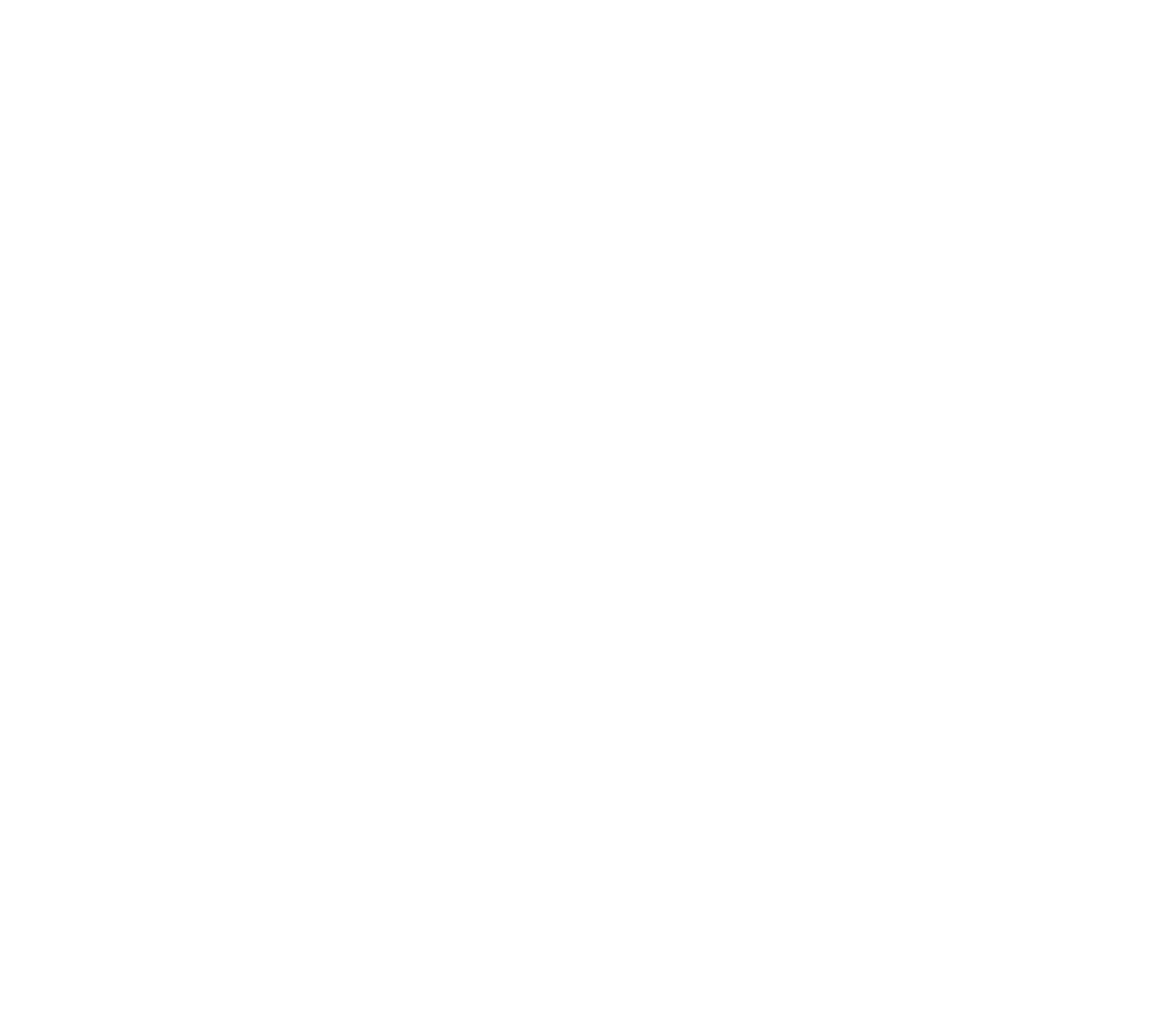
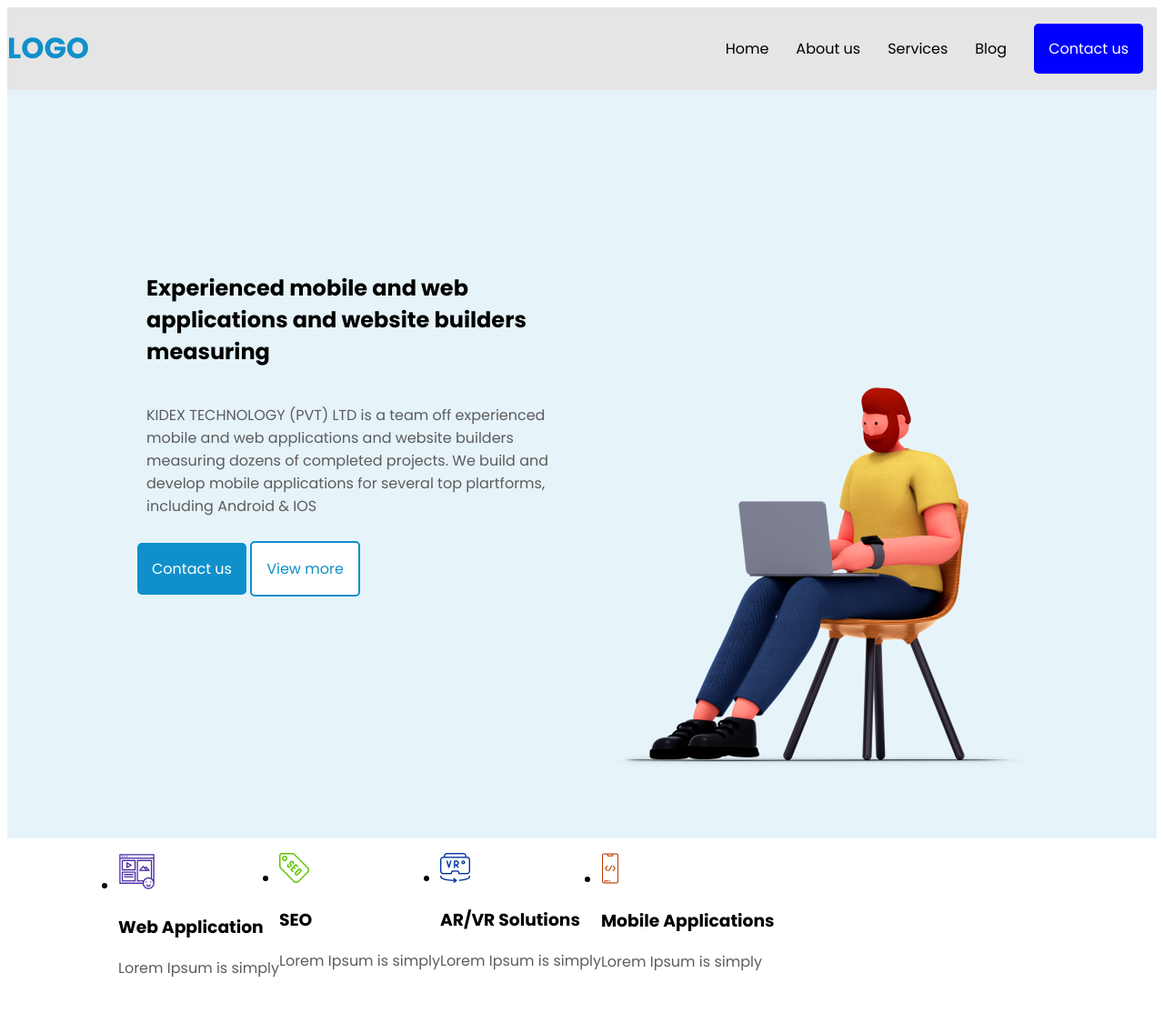
Before and after one commit to thaialcantara/agency-web, a plain HTML site: page index.html in a window 1280 px wide. Shown: the whole page at 91% size. Before the commit the page ends 800 px from the top, so only its background shows below. Drawn offline with Linux system fonts and the light colour scheme.

Commit message:
implementa alterações iniciais

```diff
--- a/index.html
+++ b/index.html
@@ -1,12 +1,109 @@
 <!DOCTYPE html>
-<html lang="en">
+<html lang="pt-br">
+
 <head>
     <meta charset="UTF-8">
+    <title>AgencyWeb</title>
     <meta http-equiv="X-UA-Compatible" content="IE=edge">
     <meta name="viewport" content="width=device-width, initial-scale=1.0">
-    <title>Document</title>
+    <link rel="stylesheet" href="styles.css">
+    <link rel="preconnect" href="https://fonts.googleapis.com">
+    <link rel="preconnect" href="https://fonts.gstatic.com" crossorigin>
+    <link href="https://fonts.googleapis.com/css2?family=Poppins:wght@400;500;600;700&display=swap" rel="stylesheet">
+
 </head>
+
 <body>
+    <header class="cabecalho">
+        <h1 class="logo">LOGO</h1>
+        <ul class="menu__item">
+            <li class="lista-menu__item">
+                <a href="#" class="lista-menu__link">Home</a>
+            </li>
+            <li class="lista-menu__item">
+                <a href="#" class="lista-menu__link">About us</a>
+            </li>
+            <li class="lista-menu__item">
+                <a href="#" class="lista-menu__link">Services</a>
+            </li>
+            <li class="lista-menu__item">
+                <a href="#" class="lista-menu__link">Blog</a>
+            </li>
+            <li class="lista-menu__item">
+                <a href="#" class="lista-menu__link lista-menu__link-contato">Contact us</a>
+            </li>
+        </ul>
+    </header>
+
+    <div class="fundo-azul">
+        <div class="container">
+            <section class="container-principal">
+                <div class="titulo__destaque">
+                    <div class="box">
+                        <h2 class="container-principal__titulo">Experienced mobile and web applications and website
+                            builders
+                            measuring</h2>
+                        <p class="container-principal__descricao">KIDEX TECHNOLOGY (PVT) LTD is a team off experienced
+                            mobile and web applications and website builders measuring dozens of completed projects. We
+                            build and develop mobile applications for several top plartforms, including Android & IOS
+                        </p>
+                        <a href="#" class="container__botao">Contact us</a>
+                        <a href="#" class="container__botao botao_secundario">View more</a>
+                    </div>
+                </div>
+                <div class="imagem__destaque">
+                    <img src="../agency-web/img/Bill Sitting using laptop 1.png" alt="Utilizando o computador"
+                        class="imagem__principal">
+                </div>
+            </section>
+        </div>
+    </div>
+
+    <div class="fundo-secundario">
+        <div class="container">
+            <section class="container-secundario">
+                <ul class="lista-item">
+                    <li class="item">
+                        <div class="imagem-secundaria">
+                            <img src="../agency-web/img/website-content 1.png" alt="Web Application" class="item__imagem">
+                        </div>
+                        <div class="item-texto">
+                            <h3 class="item__titulo">Web Application</h3>
+                            <p class="item__descricao">Lorem Ipsum is simply</p>
+                        </div>
+                    </li>
+                    <li class="item">
+                        <div class="imagem-secundaria">
+                            <img src="../agency-web/img/seo-tag 1.png" alt="SEO" class="item__imagem">
+                        </div>
+                        <div class="item-texto">
+                            <h3 class="item__titulo">SEO</h3>
+                            <p class="item__descricao">Lorem Ipsum is simply</p>
+                        </div>
+                    </li>
+                    <li class="item">
+                        <div class="imagem-secundaria">
+                            <img src="../agency-web/img/immersive 1.png" alt="AR/VR Solutions" class="item__imagem">
+                        </div>
+                        <div class="item-texto">
+                            <h3 class="item__titulo">AR/VR Solutions</h3>
+                            <p class="item__descricao">Lorem Ipsum is simply</p>
+                        </div>
+                    </li>
+                    <li class="item">
+                        <div class="imagem-secundaria">
+                            <img src="../agency-web/img/Group.png" alt="Mobile Applications" class="item__imagem">
+                        </div>
+                        <div class="item-texto">
+                            <h3 class="item__titulo">Mobile Applications</h3>
+                            <p class="item__descricao">Lorem Ipsum is simply</p>
+                        </div>
+                    </li>
+                </ul>
+            </section>
+        </div>
+    </div>
 
 </body>
+
 </html>
--- /dev/null
+++ b/reset.css
@@ -0,0 +1,48 @@
+/* http://meyerweb.com/eric/tools/css/reset/
+   v2.0 | 20110126
+   License: none (public domain)
+*/
+
+html, body, div, span, applet, object, iframe,
+h1, h2, h3, h4, h5, h6, p, blockquote, pre,
+a, abbr, acronym, address, big, cite, code,
+del, dfn, em, img, ins, kbd, q, s, samp,
+small, strike, strong, sub, sup, tt, var,
+b, u, i, center,
+dl, dt, dd, ol, ul, li,
+fieldset, form, label, legend,
+table, caption, tbody, tfoot, thead, tr, th, td,
+article, aside, canvas, details, embed,
+figure, figcaption, footer, header, hgroup,
+menu, nav, output, ruby, section, summary,
+time, mark, audio, video {
+	margin: 0;
+	padding: 0;
+	border: 0;
+	font-size: 100%;
+	font: inherit;
+	vertical-align: baseline;
+}
+/* HTML5 display-role reset for older browsers */
+article, aside, details, figcaption, figure,
+footer, header, hgroup, menu, nav, section {
+	display: block;
+}
+body {
+	line-height: 1;
+}
+ol, ul {
+	list-style: none;
+}
+blockquote, q {
+	quotes: none;
+}
+blockquote:before, blockquote:after,
+q:before, q:after {
+	content: '';
+	content: none;
+}
+table {
+	border-collapse: collapse;
+	border-spacing: 0;
+}
--- a/styles.css
+++ b/styles.css
@@ -0,0 +1,124 @@
+:root {
+    --branco-principal: #E5E5E5;
+    --azul: #1090CB;
+    --preto: #000000;
+    --cinza: #5C5C5C;
+    --cinza-claro: #969696;
+    --fonte-principal: 'Poppins'
+}
+
+.cabecalho {
+    background-color: var(--branco-principal);
+    font-family: var(--fonte-principal);
+    display: flex;
+    justify-content: space-between;
+    align-items: center;
+}
+
+.logo {
+    font-size: 700;
+    color: var(--azul);
+}
+
+.menu__item {
+    display: flex;
+    text-decoration: none;
+}
+
+.lista-menu__item {
+    text-decoration: none;
+    display: inline-block;
+    padding: 0 15px;
+}
+
+.lista-menu__link{
+    text-decoration: none;
+    color: var(--preto);
+    font-size: 400;
+}
+
+.lista-menu__link:hover {
+    color: var(--azul);
+}
+
+.lista-menu__link-contato {
+    background-color: blue;
+    border-radius: 5px;
+    padding: 1em;
+    color: #FFFFFF;
+}
+.fundo-azul {
+    background-color: rgba(16, 144, 203, 0.1);
+}
+
+.container {
+    font-family: var(--fonte-principal);
+    max-width: 1100px;
+    display: flex;
+    margin: 0px auto;
+
+}
+
+.container-principal {
+    display: flex;
+    justify-content: space-between;
+    align-items: center;
+    padding: 30px;
+}
+
+.container__botao {
+    background-color: var(--azul);
+    border-radius: 5px;
+    padding: 1em;
+    color: #FFFFFF;
+    display: inline-block;
+    text-decoration: none;
+    margin-bottom: 6em
+}
+
+.container-principal__titulo {
+    font-size: 600;
+    padding: 10px;
+}
+
+.container-principal__descricao {
+    font-size: 400;
+    color: var(--cinza);
+    padding: 10px;
+}
+
+.botao_secundario {
+    background-color: #FFFFFF;
+    color: var(--azul);
+    border: 2px solid var(--azul);
+}
+
+.imagem__principal {
+    float:right
+}
+
+.titulo__destaque {
+    padding: 16px;
+    margin: 15px;
+    height: 100%;
+    display: flex;
+    align-items: center;
+}
+
+.lista-item {
+    display: flex;
+}
+
+.item__titulo {
+    font-size: 500;
+    color: var(--preto);
+}
+
+.item__descricao {
+    font-size: 400;
+    color: var(--cinza);
+}
+
+.item {
+    text-decoration: none;
+}
```
Also changed, not shown: img/Bill Sitting using laptop 1.png (added), img/Group.png (added), img/immersive 1.png (added), img/seo-tag 1.png (added), img/website-content 1.png (added).
